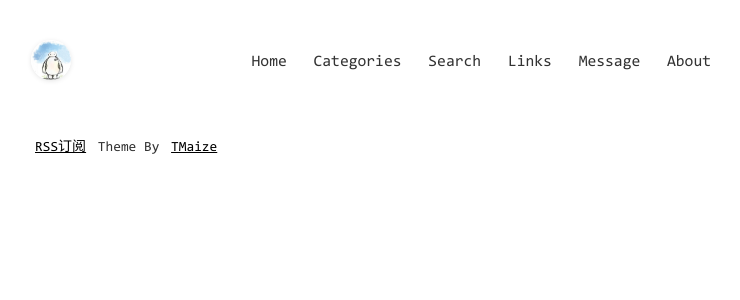
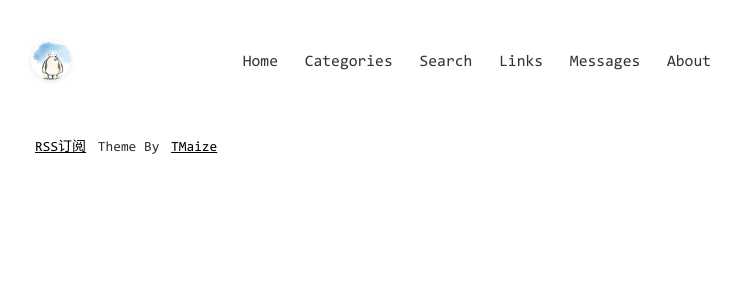
Before and after one commit to Jieqianyu/Jieqianyu.github.io, a Jekyll site: the page built from index.html, in a window 1280 px wide. Shown: the top 300 px of the page, without its empty margins (269-1009 px from the left). Built offline with Jekyll 4.4.1, drawn with Linux system fonts in a browser that asks for light colours; comment, search, counter and statistics services are not loaded.

Commit message:
Update _config.yml

```diff
--- a/_config.yml
+++ b/_config.yml
@@ -32,13 +32,13 @@
     url: /pages/search.html
   - title: Links
     url: /pages/links.html
-  - title: Message
+  - title: Messages
     url: /pages/chat.html
   - title: About
     url: /pages/about.html
 
 # 点击页面文字冒出特效,不需要请设置为false
-extClickEffect: true
+extClickEffect: false
 
 # Google Adsense,不需要请设置为false
 # _includes/ext-adsense.html 里面修改为自己的配置
```
